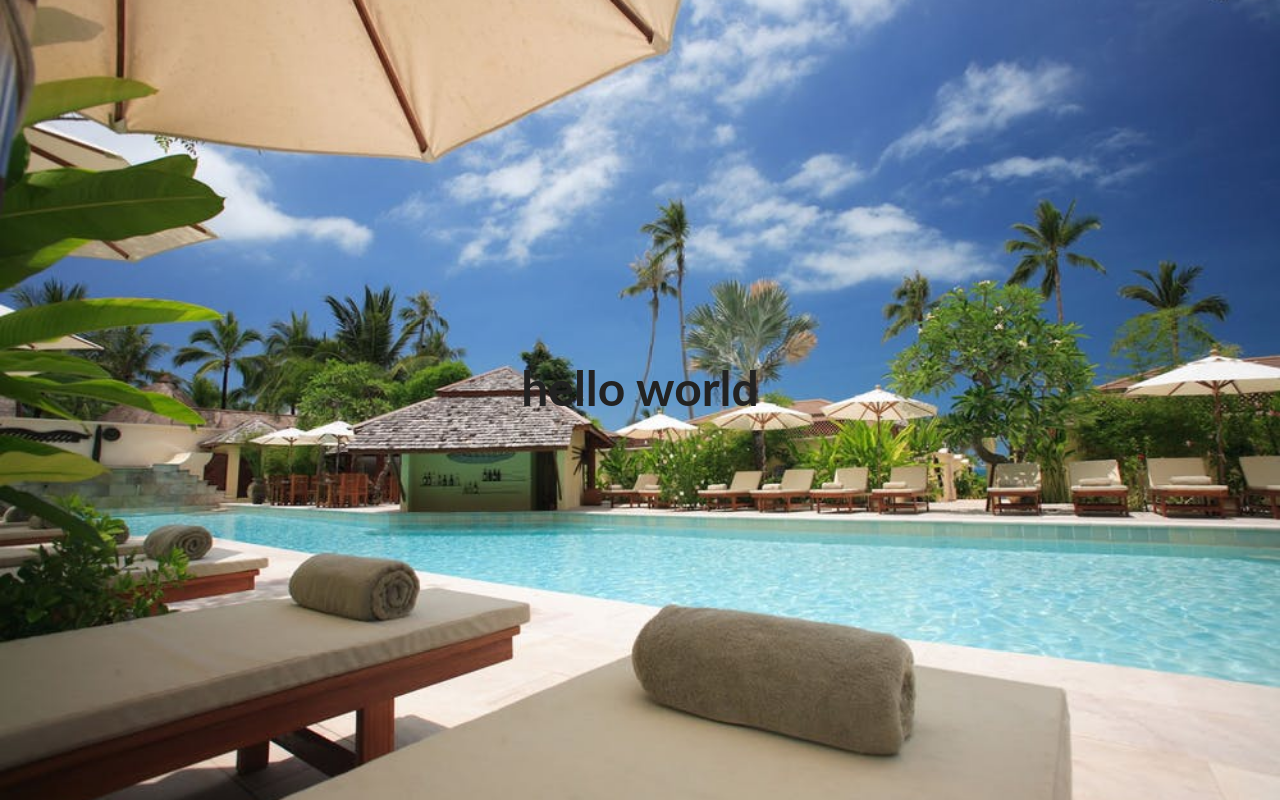
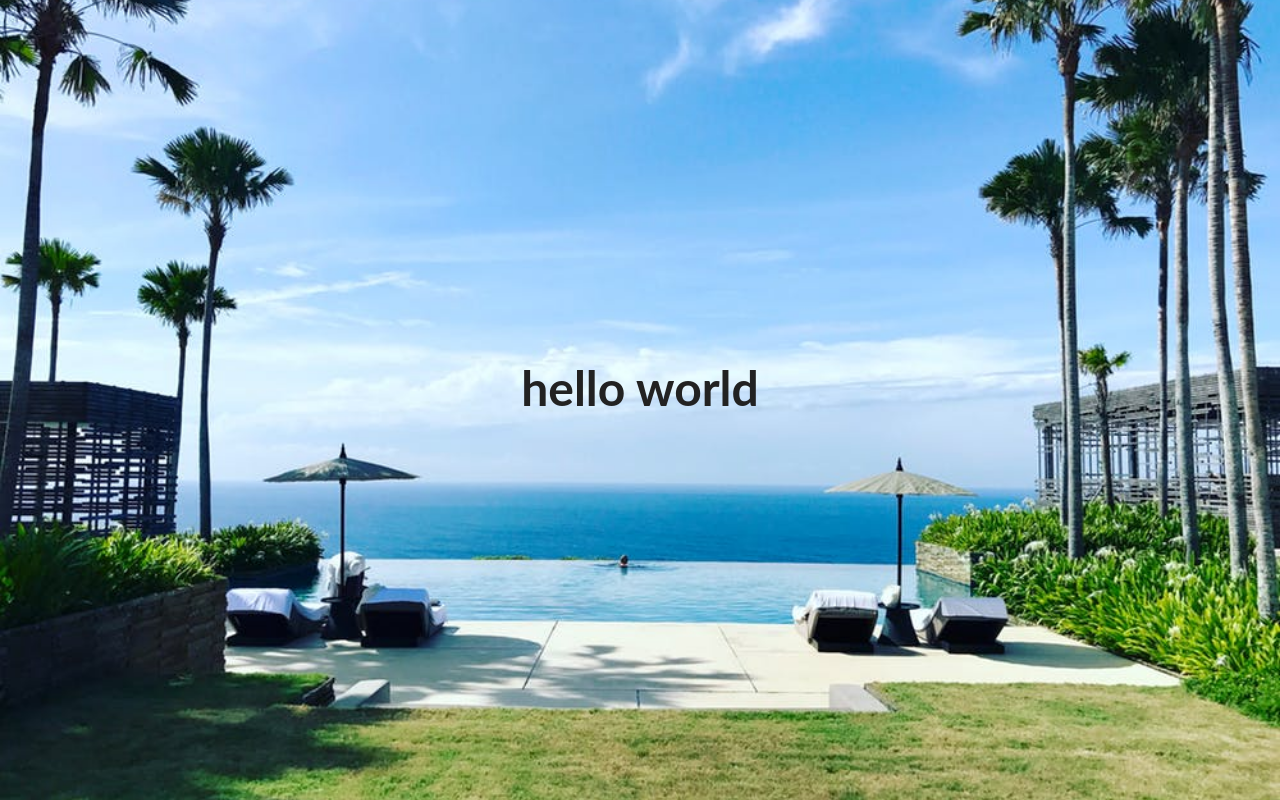
Before and after one commit to nelsW70/react_beachwalk-resort, a React (Create React App) app: page / in a window 1280 px wide. Built offline with nearby package versions, Linux system fonts and the light colour scheme; the HTML template or start-up script is replaced by a standard one.

Commit message:
add: 45: background and flexbox helper functions

```diff
--- a/src/components/globals/Hero.js
+++ b/src/components/globals/Hero.js
@@ -1,12 +1,10 @@
 import styled from 'styled-components';
-import homeImg from '../../images/homeBcg.jpeg';
+import { setFlex, setBackground } from '../../styles';
 
 const Hero = styled.header`
   min-height: 100vh;
-  background: url(${props => props.img || homeImg}) center/cover fixed no-repeat;
-  display: flex;
-  align-items: center;
-  justify-content: center;
+  ${props => setBackground({ img: props.img, color: 'rgba(0,0,0,0)' })};
+  ${setFlex()};
 `;
 
 export default Hero;
--- a/src/components/home/Header.js
+++ b/src/components/home/Header.js
@@ -1,10 +1,11 @@
 import React from 'react';
 import Hero from '../globals/Hero';
 import aboutImg from '../../images/aboutBcg.jpeg';
+import homeImg from '../../images/homeBcg.jpeg';
 
 const Header = () => {
   return (
-    <Hero img={aboutImg}>
+    <Hero img={homeImg}>
       <h1>hello world</h1>
     </Hero>
   );
--- a/src/styles.js
+++ b/src/styles.js
@@ -10,3 +10,15 @@
   main: "font-family: 'Lato', sans-serif;",
   slanted: "font-family: 'Courgette', cursive;",
 };
+
+export const setFlex = ({ x = 'center', y = 'center' } = {}) => {
+  return `display:flex; align-items:${y}; justify-content:${x}`;
+};
+
+export const setBackground = ({
+  img = 'https://images.pexels.com/photos/2245411/pexels-photo-2245411.jpeg?auto=compress&cs=tinysrgb&dpr=2&w=500',
+  color = 'rgba(0,0,0,0)',
+} = {}) => {
+  return `background: linear-gradient(${color}, ${color}),
+    url(${img}) center/cover fixed no-repeat;`;
+};
```
